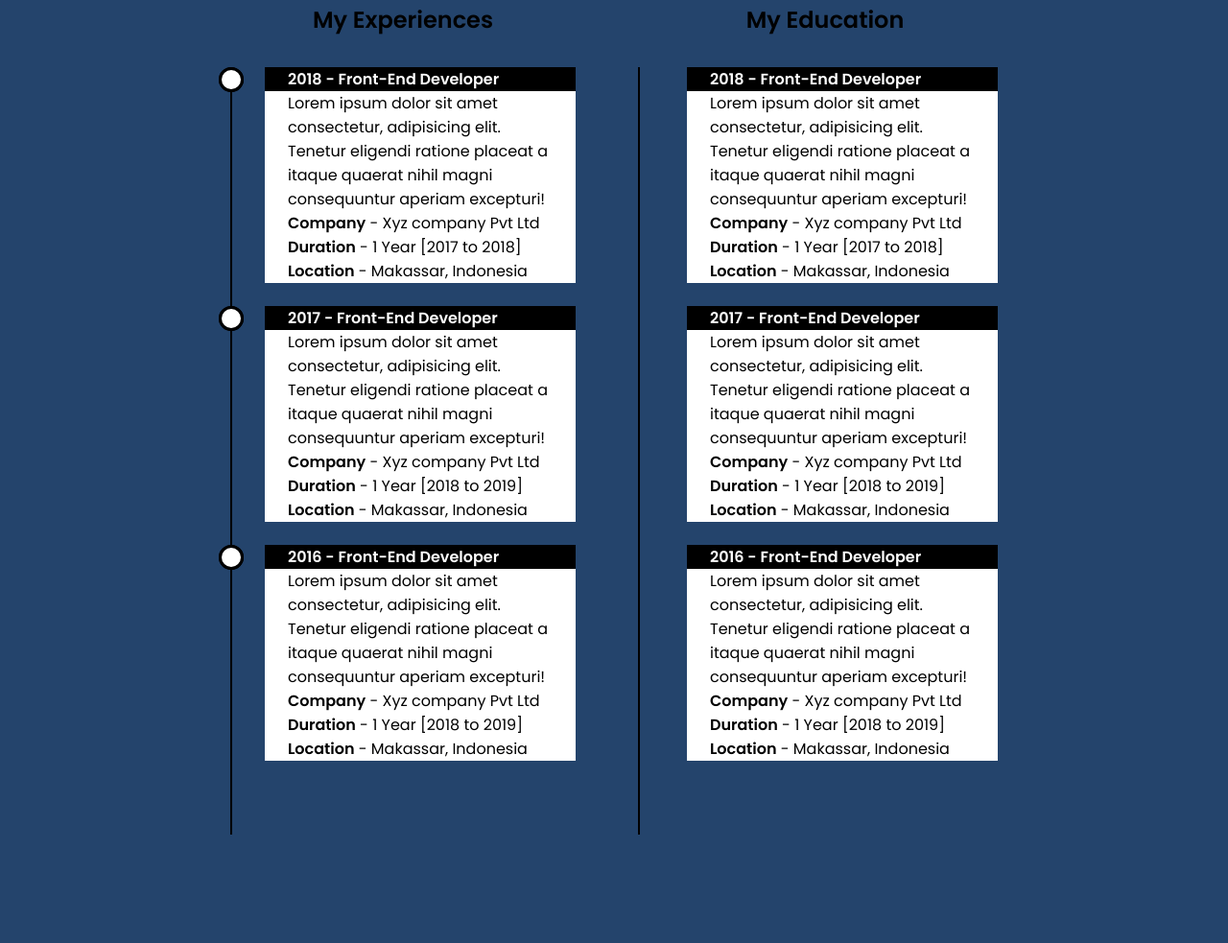
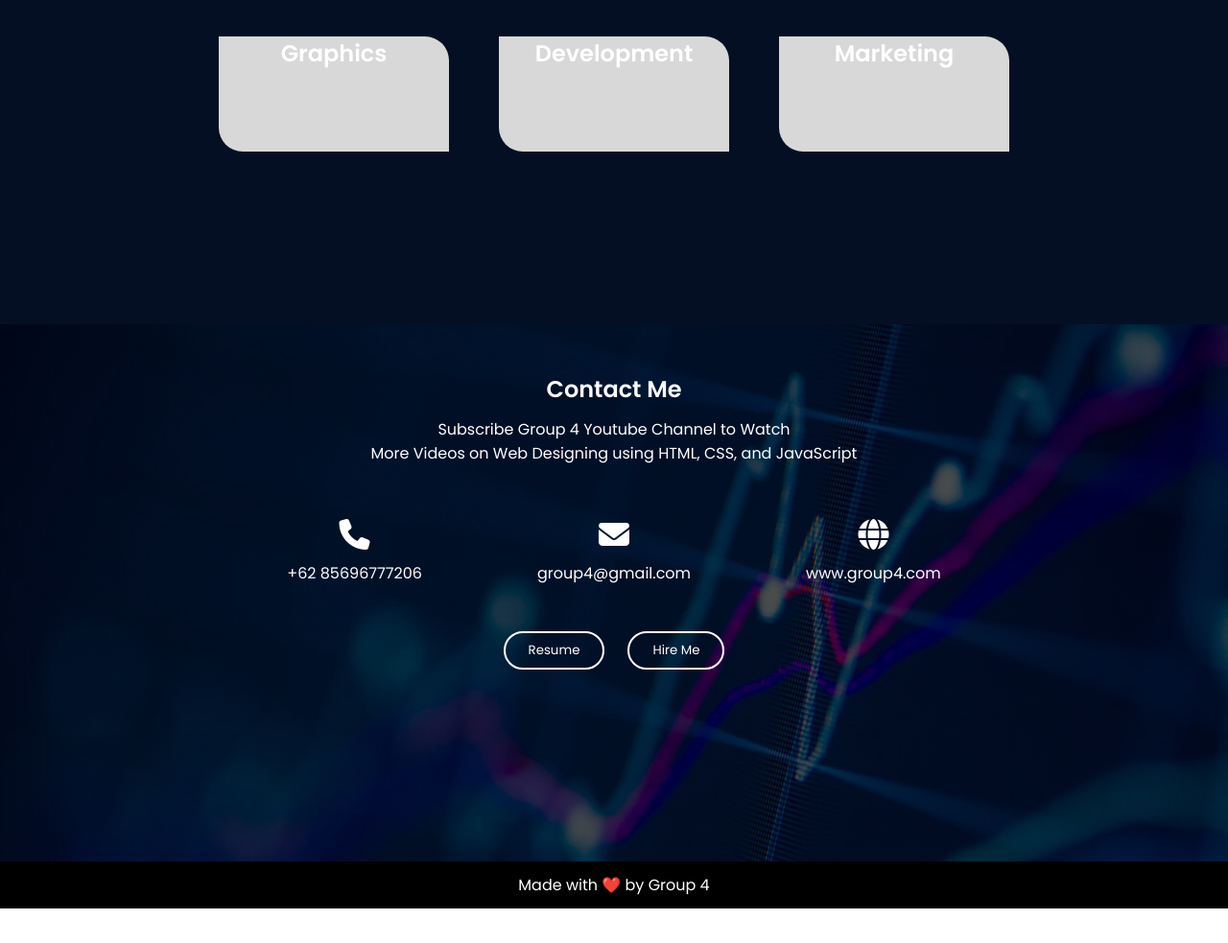
Before and after one commit to abdurrahmanr/group-4, a plain HTML site: page index.html in a window 1280 px wide. Shown: the part 1937-2920 px from the top of the page at 96% size. After the commit the page ends 2884 px from the top, so only its background shows below. Drawn offline with Linux system fonts and the light colour scheme.

Commit message:
Add files via upload

```diff
--- a/index.html
+++ b/index.html
@@ -1,12 +1,15 @@
 <!DOCTYPE html>
 <html lang="en">
+
 <head>
     <meta charset="UTF-8">
     <meta http-equiv="X-UA-Compatible" content="IE=edge">
     <meta name="viewport" content="width=device-width, initial-scale=1.0">
     <title>Group 4</title>
     <link rel="stylesheet" href="style.css">
+    <link rel="stylesheet" href="https://cdnjs.cloudflare.com/ajax/libs/font-awesome/6.2.1/css/all.min.css">
 </head>
+
 <body>
     <!-- Hero Section -->
     <section id="hero">
@@ -71,47 +74,50 @@
                 <div class="skills">
                     <div class="skill">
                         <h3>Adobe Photoshop</h3>
-                        <progress value = "80" max = "100">
+                        <progress value="80" max="100">
                     </div>
                     <div class="skill">
                         <h3>UI Design</h3>
-                        <progress value = "85" max = "100"/>
+                        <progress value="85" max="100" />
                     </div>
                     <div class="skill">
                         <h3>WordPress</h3>
-                        <progress value = "75" max = "100"/>
+                        <progress value="75" max="100" />
                     </div>
                     <div class="skill">
                         <h3>Graphics Design</h3>
-                        <progress value = "50" max = "100"/>
+                        <progress value="50" max="100" />
                     </div>
                 </div>
             </div>
         </div>
     </section>
 
-    <section id="resume">
+    <!-- <section id="resume">
         <div class="container">
             <div class="left">
                 <h1>My Experiences</h1>
                 <ul class="timeline">
                     <li>
                         <h4>2018 - Front-End Developer</h4>
-                        <p>Lorem ipsum dolor sit amet consectetur, adipisicing elit. Tenetur eligendi ratione placeat a itaque quaerat nihil magni consequuntur aperiam excepturi!</p>
+                        <p>Lorem ipsum dolor sit amet consectetur, adipisicing elit. Tenetur eligendi ratione placeat a
+                            itaque quaerat nihil magni consequuntur aperiam excepturi!</p>
                         <p><b>Company</b> - Xyz company Pvt Ltd</p>
                         <p><b>Duration</b> - 1 Year [2017 to 2018]</p>
                         <p><b>Location</b> - Makassar, Indonesia</p>
                     </li>
                     <li>
                         <h4>2017 - Front-End Developer</h4>
-                        <p>Lorem ipsum dolor sit amet consectetur, adipisicing elit. Tenetur eligendi ratione placeat a itaque quaerat nihil magni consequuntur aperiam excepturi!</p>
+                        <p>Lorem ipsum dolor sit amet consectetur, adipisicing elit. Tenetur eligendi ratione placeat a
+                            itaque quaerat nihil magni consequuntur aperiam excepturi!</p>
                         <p><b>Company</b> - Xyz company Pvt Ltd</p>
                         <p><b>Duration</b> - 1 Year [2018 to 2019]</p>
                         <p><b>Location</b> - Makassar, Indonesia</p>
                     </li>
                     <li>
                         <h4>2016 - Front-End Developer</h4>
-                        <p>Lorem ipsum dolor sit amet consectetur, adipisicing elit. Tenetur eligendi ratione placeat a itaque quaerat nihil magni consequuntur aperiam excepturi!</p>
+                        <p>Lorem ipsum dolor sit amet consectetur, adipisicing elit. Tenetur eligendi ratione placeat a
+                            itaque quaerat nihil magni consequuntur aperiam excepturi!</p>
                         <p><b>Company</b> - Xyz company Pvt Ltd</p>
                         <p><b>Duration</b> - 1 Year [2018 to 2019]</p>
                         <p><b>Location</b> - Makassar, Indonesia</p>
@@ -123,21 +129,24 @@
                 <ul class="timeline">
                     <li>
                         <h4>2018 - Front-End Developer</h4>
-                        <p>Lorem ipsum dolor sit amet consectetur, adipisicing elit. Tenetur eligendi ratione placeat a itaque quaerat nihil magni consequuntur aperiam excepturi!</p>
+                        <p>Lorem ipsum dolor sit amet consectetur, adipisicing elit. Tenetur eligendi ratione placeat a
+                            itaque quaerat nihil magni consequuntur aperiam excepturi!</p>
                         <p><b>Company</b> - Xyz company Pvt Ltd</p>
                         <p><b>Duration</b> - 1 Year [2017 to 2018]</p>
                         <p><b>Location</b> - Makassar, Indonesia</p>
                     </li>
                     <li>
                         <h4>2017 - Front-End Developer</h4>
-                        <p>Lorem ipsum dolor sit amet consectetur, adipisicing elit. Tenetur eligendi ratione placeat a itaque quaerat nihil magni consequuntur aperiam excepturi!</p>
+                        <p>Lorem ipsum dolor sit amet consectetur, adipisicing elit. Tenetur eligendi ratione placeat a
+                            itaque quaerat nihil magni consequuntur aperiam excepturi!</p>
                         <p><b>Company</b> - Xyz company Pvt Ltd</p>
                         <p><b>Duration</b> - 1 Year [2018 to 2019]</p>
                         <p><b>Location</b> - Makassar, Indonesia</p>
                     </li>
                     <li>
                         <h4>2016 - Front-End Developer</h4>
-                        <p>Lorem ipsum dolor sit amet consectetur, adipisicing elit. Tenetur eligendi ratione placeat a itaque quaerat nihil magni consequuntur aperiam excepturi!</p>
+                        <p>Lorem ipsum dolor sit amet consectetur, adipisicing elit. Tenetur eligendi ratione placeat a
+                            itaque quaerat nihil magni consequuntur aperiam excepturi!</p>
                         <p><b>Company</b> - Xyz company Pvt Ltd</p>
                         <p><b>Duration</b> - 1 Year [2018 to 2019]</p>
                         <p><b>Location</b> - Makassar, Indonesia</p>
@@ -145,7 +154,7 @@
                 </ul>
             </div>
         </div>
-    </section>
+    </section> -->
 
     <section id="services">
         <div class="title">
@@ -166,8 +175,32 @@
     </section>
 
     <section id="contact">
-        <div class="title">
-            <h1>Contact Me</h1>
+        <div class="container">
+            <div class="title">
+                <h1>Contact Me</h1>
+            </div>
+            <div class="desc">
+                <p>Subscribe Group 4 Youtube Channel to Watch<br>More Videos on Web Designing using HTML, CSS, and
+                    JavaScript</p>
+            </div>
+            <div class="contacts">
+                <div class="contact">
+                    <i class="fa-solid fa-phone fa-2x"></i>
+                    <a href="tel:+62">+62 85696777206</a>
+                </div>
+                <div class="contact">
+                    <i class="fa-solid fa-envelope fa-2x"></i>
+                    <a href="mailto:group4@gmail.com">group4@gmail.com</a>
+                </div>
+                <div class="contact">
+                    <i class="fa-solid fa-globe fa-2x"></i>
+                    <a href="http://www.group4.com" target="_blank">www.group4.com</a>
+                </div>
+            </div>
+            <div class="button-container">
+                <button>Resume</button>
+                <button>Hire Me</button>
+            </div>
         </div>
     </section>
 
@@ -176,4 +209,5 @@
     </footer>
 
 </body>
+
 </html>
--- a/style.css
+++ b/style.css
@@ -5,6 +5,7 @@
     margin: 0;
     font-family: Poppins, sans-serif;
     scroll-behavior: smooth;
+    color: white;
 }
 
 #hero {
@@ -31,6 +32,12 @@
     border: 2px solid #9be3fd;
     border-radius: 50%;
     width: 240px;
+    box-shadow: 0px 0px 72px 12px rgba(155,227,253,0.25);
+    transition: all 0.5s ease-out;
+}
+
+#hero .container .profile img:hover {
+    box-shadow: 0px 0px 72px 12px rgba(155,227,253,0.5);
 }
 
 #hero .text {
@@ -51,7 +58,7 @@
 #about {
     height: 100vh;
     width: 100%;
-    background-color: #24446c;
+    background-color: rgb(4, 15, 36);
 }
 
 .left-menu {
@@ -67,7 +74,7 @@ nav {
     align-items: center;
     justify-content: space-between;
     height: 75px;
-    background-color: rgba(0, 0, 0, 0.9);
+    background-color: rgba(0, 0, 0, 0.97);
     color: white;
     position: -webkit-sticky;
     position: sticky;
@@ -108,6 +115,12 @@ nav .nav-menu .nav-link a{
 #about .container .left img {
     width: 250px;
     border-radius: 50%;
+    box-shadow: 0px 0px 72px 12px rgba(155,227,253,0.25);
+    transition: all 0.5s ease-out;
+}
+
+#about .container .left img:hover{
+    box-shadow: 0px 0px 72px 12px rgba(155,227,253,0.5);
 }
 
 #about .container .right {
@@ -138,10 +151,12 @@ nav .nav-menu .nav-link a{
 
 progress {
     text-align: center;
+    color: #ffffff;
     height: 32px;
-    accent-color: #000000;
+    accent-color: rgb(155, 227, 253);
     width: 450px;
-    padding: 5px 0px;
+    font-weight: bold;
+    padding: 3px 0px;
 }
 
 progress:after {
@@ -153,7 +168,7 @@ progress:after {
     padding-top: 60px;
     height: 150vh;
     width: 100%;
-    background-color: #24446c;
+    background-color: rgb(4, 15, 36);
 }
 
 #resume .container {
@@ -185,6 +200,11 @@ progress:after {
 #resume .container .left p {
     background-color: white;
     padding: 0px 24px;
+    color: black;
+}
+
+#resume .container .left b {
+    color: black;
 }
 
 #resume .container .right {
@@ -205,7 +225,7 @@ progress:after {
 
 #resume .container .left .timeline::before{
     content: "";
-    background-color: black;
+    background-color: rgb(255, 255, 255);
     display: inline-block;
     position: absolute;
     left: 240px;
@@ -226,7 +246,12 @@ progress:after {
 
 #resume .container .right p {
     background-color: white;
+    color: black;
     padding: 0px 24px;
+}
+
+#resume .container .right b {
+    color: black;
 }
 
 #resume .container .right .timeline{
@@ -240,7 +265,7 @@ progress:after {
 
 #resume .container .right .timeline::before{
     content: "";
-    background-color: black;
+    background-color: rgb(255, 255, 255);
     display: inline-block;
     position: absolute;
     left: 665px;
@@ -251,11 +276,11 @@ progress:after {
 
 #resume .timeline li::before {
     content: '';
-    background-color: #ffffff;
+    background-color: #000000;
     display: inline-block;
     position: absolute;
     border-radius: 50%;
-    border: 3px solid #000000;
+    border: 3px solid #ffffff;
     width: 20px;
     height: 20px;
     left: 228px;
@@ -263,7 +288,6 @@ progress:after {
 }
 
 #services {
-    padding-top: 60px;
     height: 75vh;
     width: 100%;
     text-align: center;
@@ -271,6 +295,7 @@ progress:after {
     align-items: center;
     justify-content: center;
     flex-direction: column;
+    background-color: rgb(4, 15, 36);
 }
 
 #services .cards {
@@ -297,12 +322,23 @@ progress:after {
 }
 
 #contact {
-    background:linear-gradient(0deg, rgba(0, 0, 0, 1), rgba(0, 0, 0, 0.1)),url(./src/a.jpg);
+    background:linear-gradient(0deg, rgba(0, 0, 0, 0.7), rgba(0, 0, 0, 0.7)),url(./src/a.jpg);
     overflow: hidden;
     background-size: cover;
     color: white;
-    height: 75vh;
+    height: 70vh;
     width: 100%;
+}
+
+#contact .container {
+    display: flex;
+    flex-direction: column;
+    align-items: center;
+}
+
+#contact a{
+    text-decoration: none;
+    color: white;
 }
 
 #contact .title {
@@ -310,9 +346,41 @@ progress:after {
     text-align: center;
 }
 
+#contact .desc {
+    padding-top: 12px;
+    text-align: center;
+}
+
+#contact .contacts {
+    display: flex;
+    padding-top: 56px;
+    gap: 120px;
+}
+
+#contact .contact {
+    display: flex;
+    flex-direction: column;
+    align-items: center;
+    gap: 12px;
+}
+
+#contact .button-container {
+    display: flex;
+    gap: 24px;
+    padding-top: 48px;
+}
+
+#contact .button-container button {
+    border-radius: 24px;
+    padding: 8px 24px;
+    background-color: transparent;
+    color: white;
+    border: 2px solid white;
+}
+
 footer {
     background-color: black;
-    padding: 24px 0;
+    padding: 12px 0;
     color: white;
     text-align: center;
 }
```
